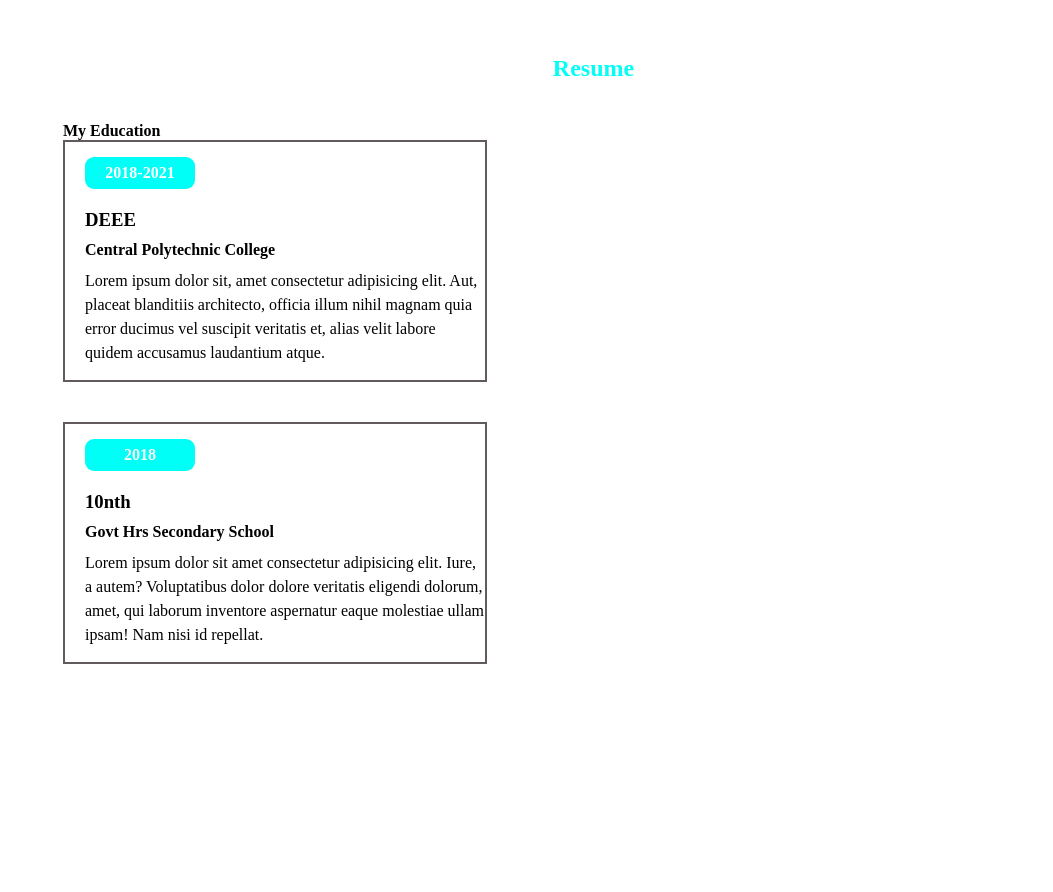
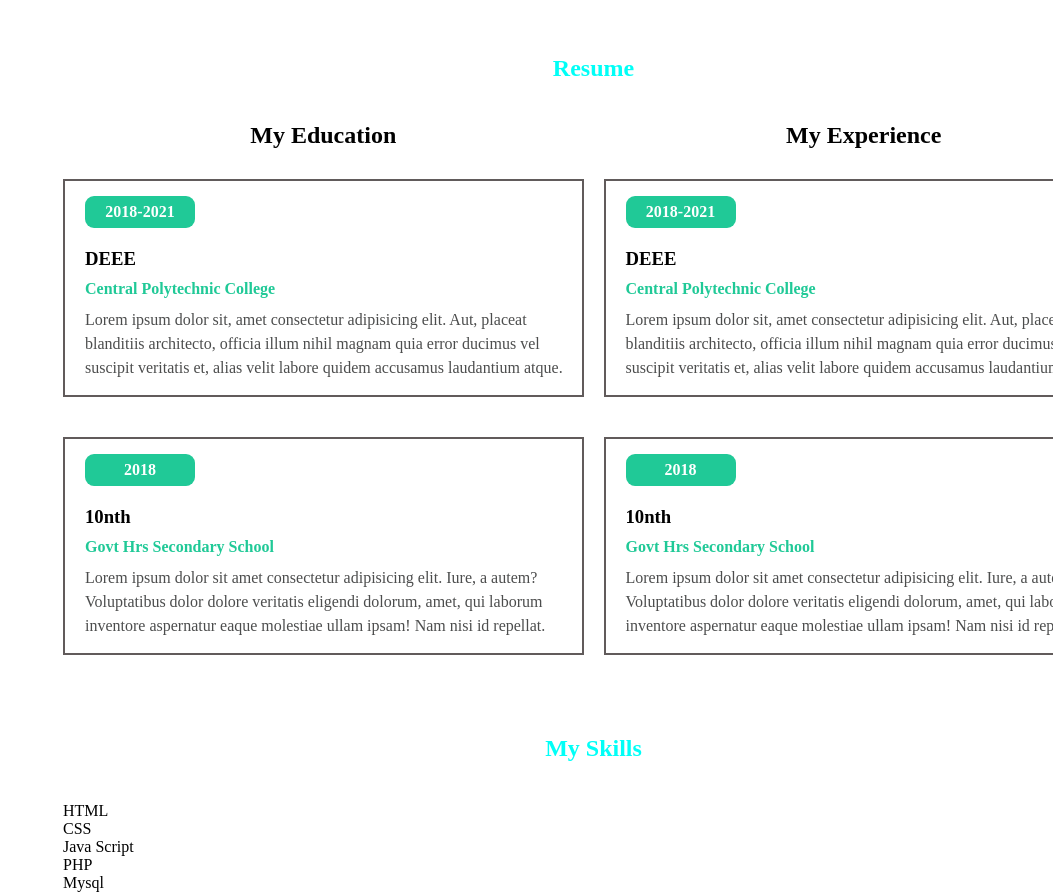
Before and after one commit to Jeevashhkjs/My_Resume, a plain HTML site: page index.html in a window 1280 px wide. Shown: the part 1040-1932 px from the top of the page, without its empty margins (227-1280 px from the left). Before the commit the page ends 1704 px from the top, so only its background shows below. Drawn offline with Linux system fonts and the light colour scheme.

Commit message:
skill pending

```diff
--- a/index.html
+++ b/index.html
@@ -76,7 +76,8 @@
                     </div>
                     <div class="MyResume">
                         <h2 class="kmm">Resume</h2>
-                        <div class="resume">
+                        <div class="EandM">
+                            <div class="education">
                                 <h4 class="myEdu">My Education</h4>
                                 <div class="college">
                                     <h4 class="clgYear">2018-2021</h4>
@@ -95,9 +96,36 @@
                                     </p>
                                 </div>
                             </div>
-                        <div class="MyExperience">
-
+                            <div class=" education MyExperience">
+                                <h4 class="myEdu">My Experience</h4>
+                                <div class="college">
+                                    <h4 class="clgYear">2018-2021</h4>
+                                    <h3 class="deg">DEEE</h3>
+                                    <h4 class="INSTname">Central Polytechnic College</h4>
+                                    <p class="story">
+                                        Lorem ipsum dolor sit, amet consectetur adipisicing elit. Aut, placeat blanditiis architecto, officia illum nihil magnam quia error ducimus vel suscipit veritatis et, alias velit labore quidem accusamus laudantium atque.
+                                    </p>
                                 </div>
+                                <div class="school college">
+                                    <h4 class="clgYear">2018</h4>
+                                    <h3 class="deg">10nth</h3>
+                                    <h4 class="INSTname">Govt Hrs Secondary School</h4>
+                                    <p class="story">
+                                        Lorem ipsum dolor sit amet consectetur adipisicing elit. Iure, a autem? Voluptatibus dolor dolore veritatis eligendi dolorum, amet, qui laborum inventore aspernatur eaque molestiae ullam ipsam! Nam nisi id repellat.
+                                    </p>
+                                </div>
+                            </div>
+                        </div>
+                    </div>
+                    <div class="MySkills">
+                        <h2 class="kmm">My Skills</h2>
+                       <ul>
+                        <li>HTML</li>
+                        <li>CSS</li>
+                        <li>Java Script</li>
+                        <li>PHP</li>
+                        <li>Mysql</li>
+                       </ul>
                     </div>
                 </div>
             </div>
--- a/style.css
+++ b/style.css
@@ -9,6 +9,8 @@
     --text-color:rgb(0, 62, 75);
     --secondaryText-color:rgb(0, 255, 247);
     --gray-color:rgb(97, 91, 91);
+    --design-color:#20c997;
+    --para-color:#4c4d4d;
 }
 .navbars {
     position: fixed;
@@ -35,7 +37,7 @@ h2#userName {
     text-align: center;
     margin-top: 4px;
 }
-li {
+.Lists > li {
     list-style: none;
     color: var(--primary-color);
     padding-top: 21px;
@@ -44,6 +46,9 @@ li {
 }
 .Lists{
     margin-top: 15px;
+}
+li{
+    list-style: none;
 }
 i {
     padding-left: 37px;
@@ -120,12 +125,15 @@ i {
 }
 .college {
     border: solid 2px var(--gray-color);
-    width: 40%;
+}
+.EandM {
+    display: flex;
+    gap: 20px;
 }
 
 h4.clgYear {
-    color: white;
-    background-color: var(--secondaryText-color);
+    color: var(--primary-color);
+    background-color: var(--design-color);
     width: 110px;
     text-align: center;
     padding: 7px 0px;
@@ -140,13 +148,20 @@ h3.deg {
 h4.INSTname {
     margin-left: 20px;
     margin-top: 10px;
+    color: var(--design-color);
 }
 .story {
     margin-left: 20px;
     margin-top: 10px;
     line-height: 24px;
     margin-bottom: 15px;
+    color: var(--para-color);
 }
 .school.college {
     margin-top: 40px;
 }
+h4.myEdu {
+    font-size: 24px;
+    text-align: center;
+    margin-bottom: 30px;
+}
```
Lines whose indentation alone changed are shown as unchanged.
